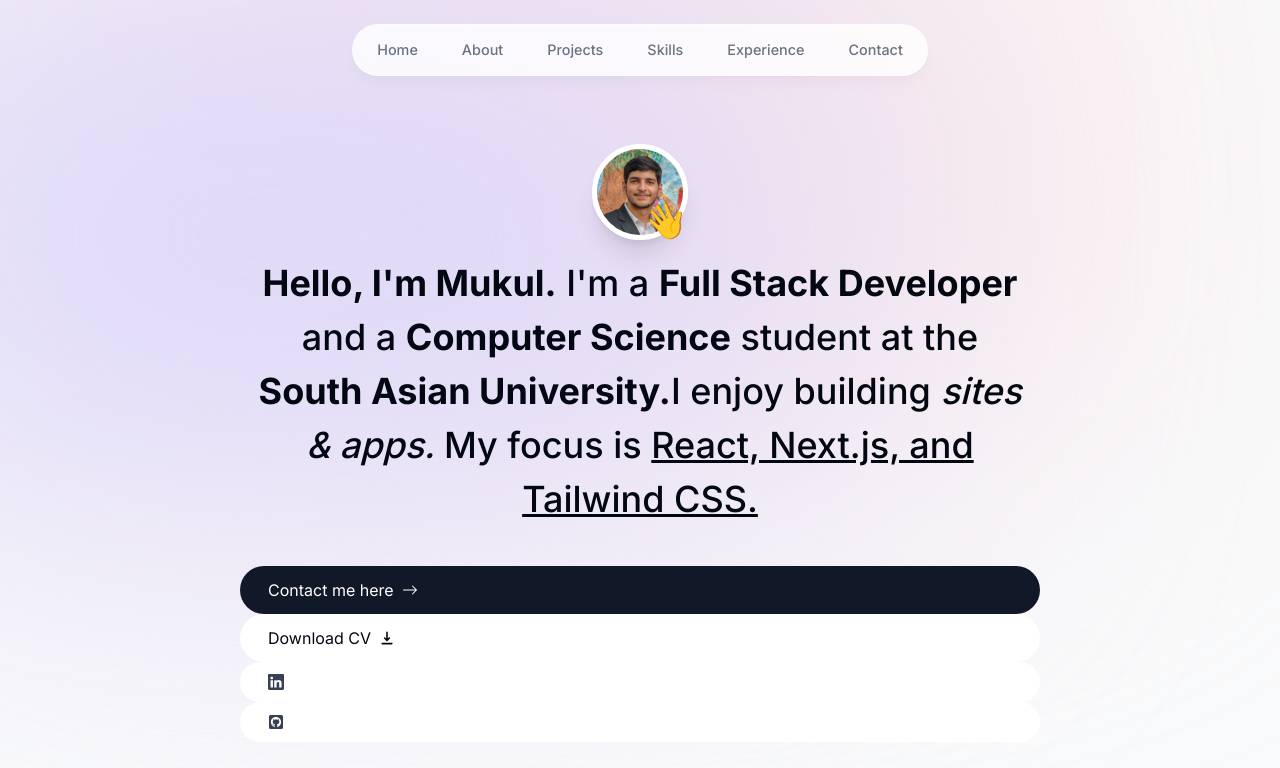
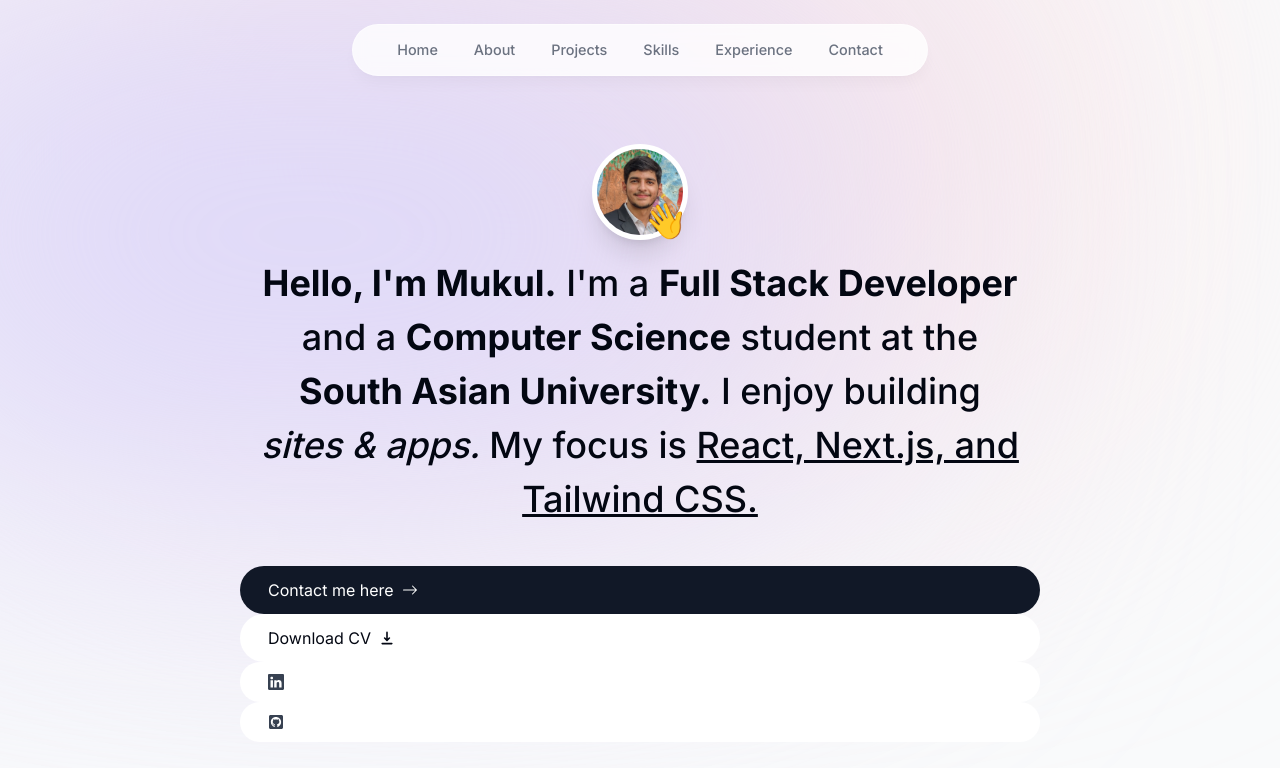
Before and after one commit to mukulsharma15/portfolio, a Next.js app: page / in a window 1280 px wide. Shown: the top 768 px of the page. Built offline with nearby package versions, Linux system fonts and the light colour scheme.

Commit message:
fixed a minor bug in header

```diff
--- a/components/header.tsx
+++ b/components/header.tsx
@@ -28,7 +28,7 @@ export default function Header() {
             >
               <Link
                 href={link.hash}
-                className="flex w-full items-center justify-center px-3 py-3 hover:text-gray-950 transition" // transition will make the animation smooth
+                className="flex w-full items-center justify-center px-2 py-3 hover:text-gray-950 transition" // transition will make the animation smooth
               >
                 {link.name}
               </Link>
--- a/components/intro.tsx
+++ b/components/intro.tsx
@@ -56,7 +56,7 @@ export default function Intro() {
         {/*  {" "} this is to add space, to remove this just write all the text in a single line  */}
         <span className="font-bold">Full Stack Developer</span> and a{" "}
         <span className="font-bold">Computer Science</span> student at the{" "}
-        <span className="font-bold">South Asian University.</span>I enjoy
+        <span className="font-bold">South Asian University.</span> I enjoy
         building <span className="italic">sites & apps. </span> My focus is{" "}
         <span className="underline">React, Next.js, and Tailwind CSS. </span>
       </motion.p>
```
